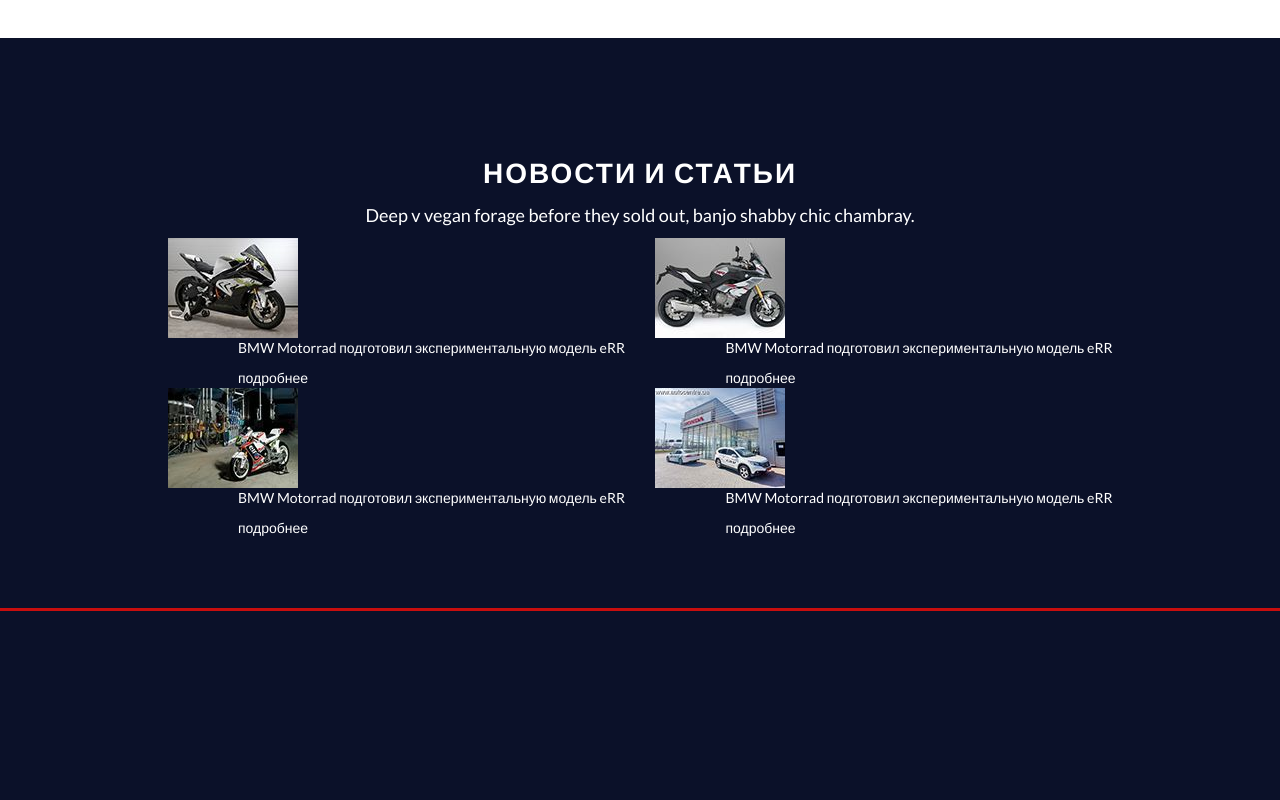
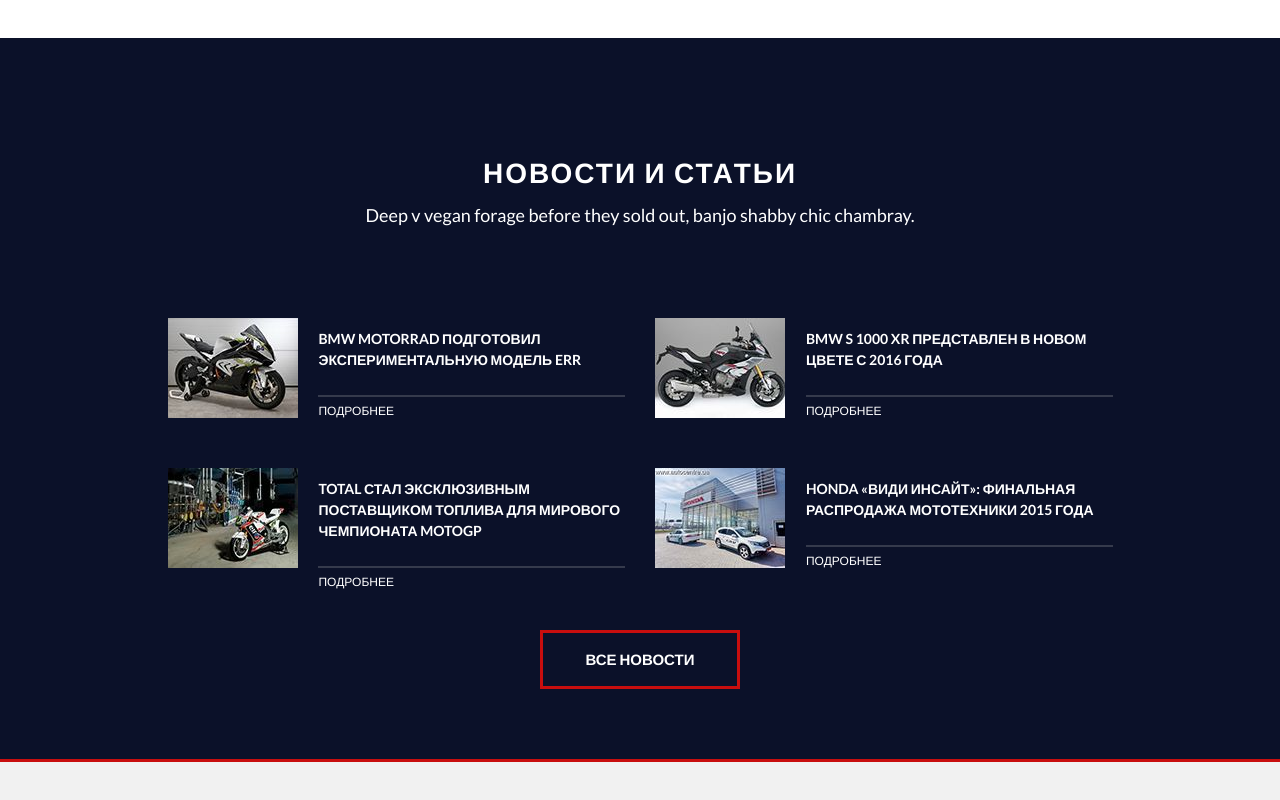
Before and after one commit to sergeybro/sergeybro.github.io, a plain HTML site: page ridelikepro/index.html in a window 1280 px wide. Shown: the part 2815-3615 px from the top of the page. Before the commit the page ends 3426 px from the top, so only its background shows below. Drawn offline with Linux system fonts and the light colour scheme; files whose address does not match are found by name.

Commit message:
news block in progress, header begins

```diff
--- a/ridelikepro/assets/less/main.less
+++ b/ridelikepro/assets/less/main.less
@@ -21,6 +21,9 @@
   background-color: @dark-blue;
 }
 
+a:hover, a:active {
+  text-decoration: none;
+}
 /*   ======Navigation header======   */
 
 .navbar-wrapper {
@@ -423,6 +426,7 @@
 
   .news-header {
     text-align: center;
+    margin-bottom: 90px;
 
     h3 {
       .font(28px; 28px);
@@ -440,14 +444,69 @@
   .news-array {
     img {
       display: inline-block;
-      width: 130px;
-      height: 100px;
+      width: 28%;
       float: left;
+      min-width: 130px;
     }
 
     .news-item-text {
       display: inline-block;
       float: right;
+      width: 67%;
+      height: 100px;
+      padding-top: 10px;
+
+      p {
+        .font(14px; 21px);
+        text-transform: uppercase;
+        font-weight: 700;
+      }
+      a {
+        span {
+          font-size: 12px;
+          text-transform: uppercase;
+          font-weight: 400;
+        }
+        &:hover {
+          span {
+            color: @red;
+          }
+        }
+      }
+      & > div {
+        border-top: 2px solid rgba(180, 180, 180, 0.25);
+        position: relative;
+        bottom: -15px;
+        padding-top: 3px;
+      }
+    }
+  }
+  .news-array-first {
+    margin-bottom: 50px;
+  }
+
+  .all-news-button {
+    display: block;
+    padding-top: 16px;
+    padding-bottom: 16px;
+    margin-right: auto;
+    margin-left: auto;
+    border: 3px solid @red;
+    width: 200px;
+    text-align: center;
+    font-size: 15px;
+    font-weight: 700;
+    text-transform: uppercase;
+    margin-top: 62px;
+    &:hover {
+      color: @red;
     }
   }
 }
+
+/*   ====== footer ======   */
+footer {
+  padding-top: 30px;
+  padding-bottom: 30px;
+  background-color: #f1f1f1;
+}
--- a/ridelikepro/index.html
+++ b/ridelikepro/index.html
@@ -202,7 +202,9 @@
                     <img src="assets/img/news-item-1.jpg" alt="news">
                     <div class="news-item-text">
                         <p>BMW Motorrad подготовил экспериментальную модель eRR</p>
-                        <a href="/"><span>подробнее</span></a>
+                        <div>
+                            <a href="/"><span>подробнее</span></a>
+                        </div>
                     </div>
                 </div>
             </div>
@@ -210,8 +212,10 @@
                 <div class="news-item">
                     <img src="assets/img/news-item-2.jpg" alt="news">
                     <div class="news-item-text">
-                        <p>BMW Motorrad подготовил экспериментальную модель eRR</p>
-                        <a href="/"><span>подробнее</span></a>
+                        <p>BMW S 1000 XR представлен в новом цвете с 2016 года</p>
+                        <div>
+                            <a href="/"><span>подробнее</span></a>
+                        </div>
                     </div>
                 </div>
             </div>
@@ -221,8 +225,10 @@
                 <div class="news-item">
                     <img src="assets/img/news-item-3.jpg" alt="news">
                     <div class="news-item-text">
-                        <p>BMW Motorrad подготовил экспериментальную модель eRR</p>
-                        <a href="/"><span>подробнее</span></a>
+                        <p>TOTAL стал эксклюзивным поставщиком топлива для мирового чемпионата MotoGP</p>
+                        <div>
+                            <a href="/"><span>подробнее</span></a>
+                        </div>
                     </div>
                 </div>
             </div>
@@ -230,12 +236,15 @@
                 <div class="news-item">
                     <img src="assets/img/news-item-4.jpg" alt="news">
                     <div class="news-item-text">
-                        <p>BMW Motorrad подготовил экспериментальную модель eRR</p>
-                        <a href="/"><span>подробнее</span></a>
+                        <p>Honda «ВиДи Инсайт»: финальная распродажа мототехники 2015 года</p>
+                        <div>
+                            <a href="/"><span>подробнее</span></a>
+                        </div>
                     </div>
                 </div>
             </div>
         </div>
+        <a class="all-news-button" href="/">все новости</a>
     </div>
 
 </section>
```
Also changed, not shown: ridelikepro/assets/css/main.css.
